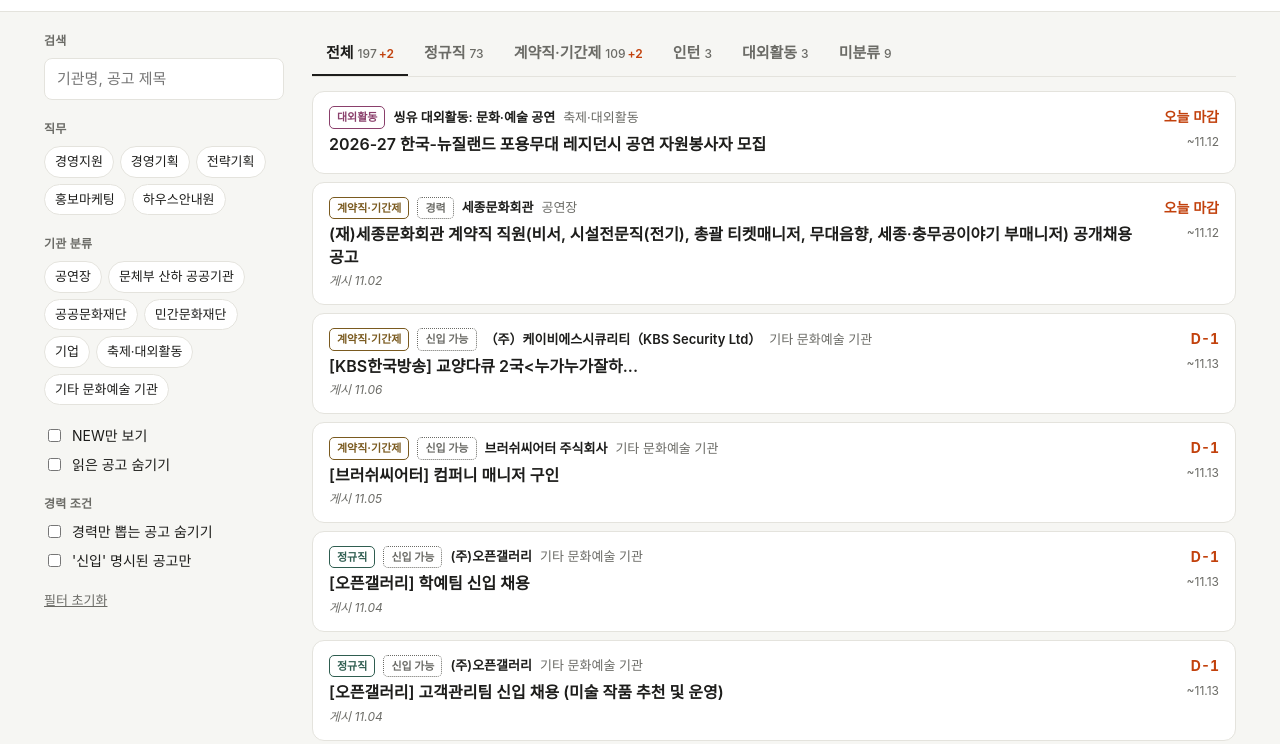
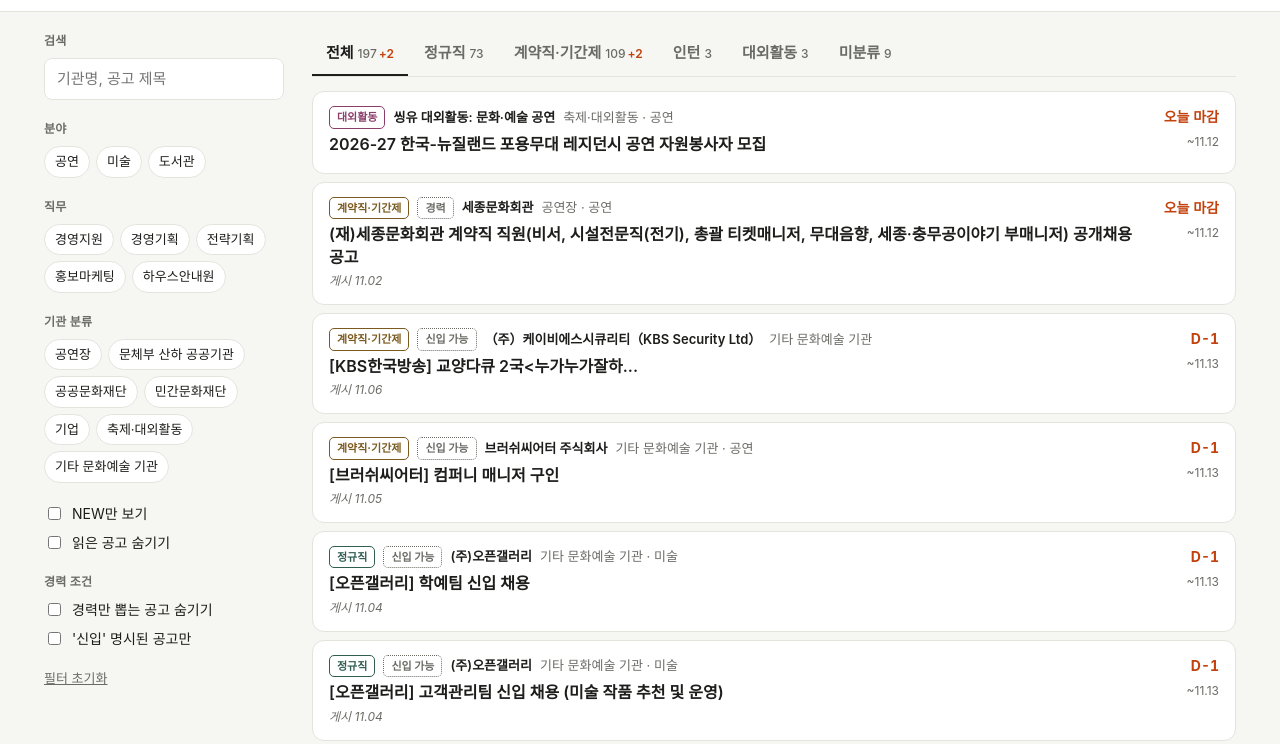
Before and after one commit to jisoo0056/job-board, a plain HTML site: page docs/index.html in a window 1280 px wide. Shown: the part 56-800 px from the top of the page. Drawn offline with Linux system fonts and the light colour scheme; a web font is replaced by a local one.

Commit message:
분야 필터(공연·미술·도서관) 추가
Co-Authored-By: Claude Opus 5.5 <noreply@anthropic.com>
Claude-Session: https://claude.ai/code/session_014KPW4hf9gsXgRv283ktR4h

```diff
--- a/docs/app.js
+++ b/docs/app.js
@@ -14,6 +14,13 @@
   const CAREER_NEW = /신입|경력\s*무관|경력\s*불문/;
   const CAREER_EXP = /경력\s*직|경력\s*\d|경력\s*(사원|채용|공채|제한|자)|\d+\s*년\s*이상|시니어|책임급|선임급/;
   const careerOf = (t) => (CAREER_NEW.test(t) ? "신입" : CAREER_EXP.test(t) ? "경력" : null);
+  // 분야: 공고 제목 + 기관 이름으로 판단 (여러 분야에 동시에 들 수 있음)
+  const FIELD_RULES = {
+    "공연": /공연|극장|아트센터|아트홀|콘서트|오페라|발레|뮤지컬|연극|무용|댄스|오케스트라|심포니|교향악|국악|예술단|극단|문화회관|예술의전당|씨어터|시어터|무대|하우스\s*(안내|어텐던트|어셔|매니저|스태프)|티켓|객석|공연장|페스티벌|연극제|아트리움|콘서트홀|세종문화회관|정동극장/,
+    "미술": /미술|갤러리|아트페어|비엔날레|큐레이터|도슨트|학예|전시|뮤지엄|박물관|아트\s*스페이스|조각|회화|공예|디자인\s*진흥|아트센터\s*나비|리움/,
+    "도서관": /도서관|사서|도서|북\s*(카페|페스티벌|스타트)|책\s*(축제|나라|문화)|그림책|북스타트|출판|문학관|문학번역|독서/,
+  };
+  const FIELDS = Object.keys(FIELD_RULES);
   const TAG_RULES = { "하우스안내원": /하우스\s*\)?\s*(안내|매니저|부매니저|어텐던트|어셔|스태프)|안내원|어셔|어텐던트|객석\s*안내|공연장\s*안내|안내\s*데스크/ };
   const GROUPS = ["공연장", "문체부 산하 공공기관", "공공문화재단", "민간문화재단", "기업", "축제·대외활동", "기타 문화예술 기관"];
   const NEW_DAYS = 3;
@@ -29,6 +36,7 @@
     type: store.get("type", "all"),
     tags: new Set(store.get("tags", [])),
     groups: new Set(store.get("groups", [])),
+    fields: new Set(store.get("fields", [])),
     q: "", newOnly: false, hideRead: store.get("hideRead", false),
     hideExp: store.get("hideExp", false), newcomerOnly: store.get("newcomerOnly", false),
     read: new Set(store.get("read", [])),
@@ -86,7 +94,9 @@
     const career = j.career || careerOf(j.title);
     const tags = [...(j.tags || [])];
     for (const [t, re] of Object.entries(TAG_RULES)) if (re.test(j.title) && !tags.includes(t)) tags.push(t);
-    return { ...j, type, tags, career, hidden: Boolean(ov.hidden), isNew, isRead: state.read.has(j.id) };
+    const hay = `${j.title} ${j.company}`;
+    const fields = FIELDS.filter((f) => FIELD_RULES[f].test(hay));
+    return { ...j, type, tags, career, fields, hidden: Boolean(ov.hidden), isNew, isRead: state.read.has(j.id) };
   }
 
   function matches(j) {
@@ -96,6 +106,7 @@
     }
     if (state.tags.size && !(j.tags || []).some((t) => state.tags.has(t))) return false;
     if (state.groups.size && !state.groups.has(j.group)) return false;
+    if (state.fields.size && !j.fields.some((f) => state.fields.has(f))) return false;
     if (state.newOnly && !j.isNew) return false;
     if (state.hideRead && j.isRead) return false;
     if (state.hideExp && j.career === "경력") return false;
@@ -151,6 +162,7 @@
       return `<button class="tab ${state.type === t.key ? "on" : ""}" data-type="${t.key}">${t.label}<span class="n">${list.length}</span>${nn ? `<span class="nn">+${nn}</span>` : ""}</button>`;
     }).join("");
     $("#tagChips").innerHTML = TAGS.map((t) => `<button class="chip ${state.tags.has(t) ? "on" : ""}" data-tag="${t}">${t}</button>`).join("");
+    $("#fieldChips").innerHTML = FIELDS.map((f) => `<button class="chip ${state.fields.has(f) ? "on" : ""}" data-field="${f}">${f}</button>`).join("");
     $("#groupChips").innerHTML = GROUPS.map((g) => `<button class="chip ${state.groups.has(g) ? "on" : ""}" data-group="${g}">${g}</button>`).join("");
     $("#hideRead").checked = state.hideRead;
     $("#hideExp").checked = state.hideExp;
@@ -179,7 +191,7 @@
         ${j.isNew ? `<span class="badge new">NEW</span>` : ""}
         ${j.career ? `<span class="badge career">${j.career === "신입" ? "신입 가능" : "경력"}</span>` : ""}
         <span class="company">${esc(j.company)}</span>
-        <span>${esc(j.group || "")}</span>
+        <span>${esc(j.group || "")}${j.fields.length ? ` · ${j.fields.join("·")}` : ""}</span>
       </div>
       <a class="title" href="${esc(j.url)}" target="_blank" rel="noopener" data-read="${j.id}">${esc(j.title)}</a>
       <div class="tags">${(j.tags || []).map((t) => `<span>${esc(t)}</span>`).join("")}${posted ? `<em class="dl">${posted}</em>` : ""}</div>
@@ -259,10 +271,11 @@
 
   // ---------- 이벤트 ----------
   document.addEventListener("click", (e) => {
-    const t = e.target.closest("[data-type],[data-tag],[data-group],[data-view],[data-go],[data-read],[data-hide],[data-del]");
+    const t = e.target.closest("[data-type],[data-tag],[data-field],[data-group],[data-view],[data-go],[data-read],[data-hide],[data-del]");
     if (!t) return;
     if (t.dataset.type) { state.type = t.dataset.type; store.set("type", state.type); render(); }
     else if (t.dataset.tag) { toggle(state.tags, t.dataset.tag); store.set("tags", [...state.tags]); render(); }
+    else if (t.dataset.field) { toggle(state.fields, t.dataset.field); store.set("fields", [...state.fields]); render(); }
     else if (t.dataset.group) { toggle(state.groups, t.dataset.group); store.set("groups", [...state.groups]); render(); }
     else if (t.dataset.view || t.dataset.go) { showView(t.dataset.view || t.dataset.go); }
     else if (t.dataset.read) {
@@ -298,7 +311,7 @@
   $("#newcomerOnly").addEventListener("change", (e) => { state.newcomerOnly = e.target.checked; store.set("newcomerOnly", state.newcomerOnly); renderJobs(); });
   $("#hideRead").addEventListener("change", (e) => { state.hideRead = e.target.checked; store.set("hideRead", state.hideRead); renderJobs(); });
   $("#resetFilters").addEventListener("click", () => {
-    state.tags.clear(); state.groups.clear(); state.q = ""; state.newOnly = false; state.hideRead = false;
+    state.tags.clear(); state.groups.clear(); state.fields.clear(); store.set("fields", []); state.q = ""; state.newOnly = false; state.hideRead = false;
     state.hideExp = false; state.newcomerOnly = false; store.set("hideExp", false); store.set("newcomerOnly", false);
     $("#q").value = ""; store.set("tags", []); store.set("groups", []); store.set("hideRead", false); render();
   });
--- a/docs/index.html
+++ b/docs/index.html
@@ -30,6 +30,10 @@
     <div class="fgroup">
       <label class="flabel" for="q">검색</label>
       <input id="q" type="search" placeholder="기관명, 공고 제목">
+    </div>
+    <div class="fgroup">
+      <span class="flabel">분야</span>
+      <div class="chips" id="fieldChips"></div>
     </div>
     <div class="fgroup">
       <span class="flabel">직무</span>
```
